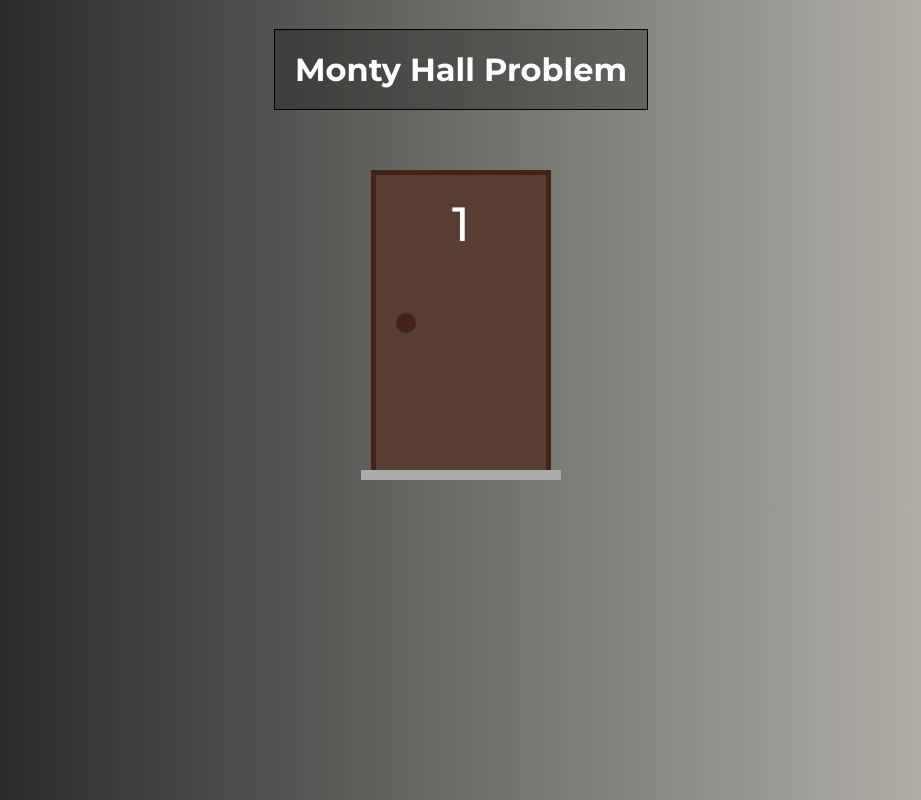
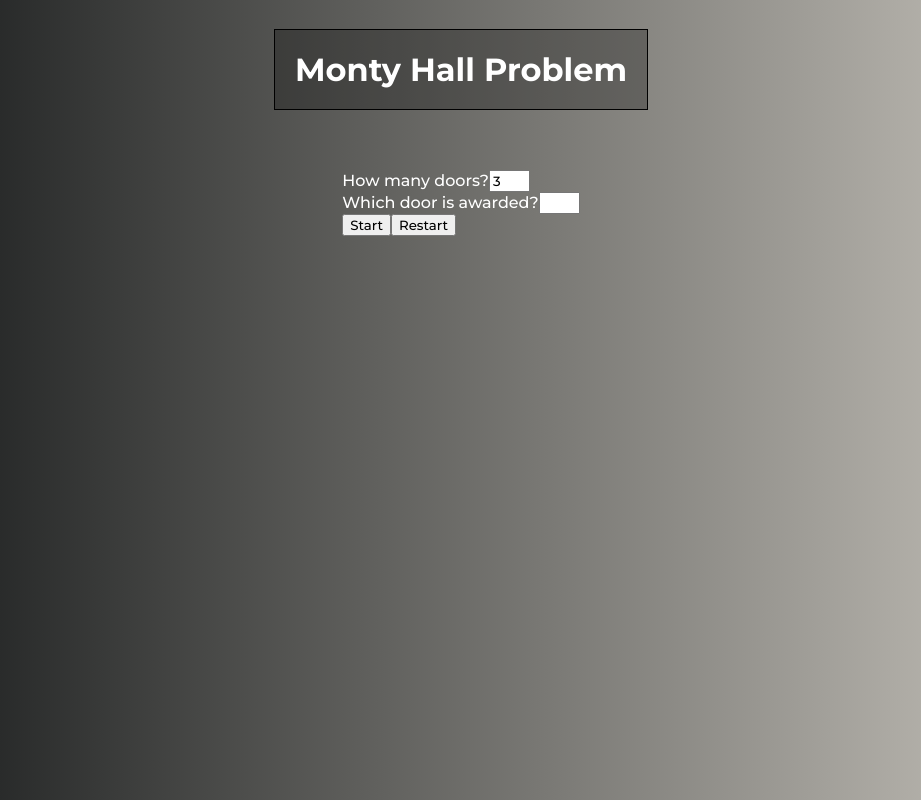
Before and after one commit to ecpieritz/monty-hall, a Vue app: page / in a window 1280 px wide. Shown: the whole page, without its empty margins (179-1100 px from the left). Built offline with nearby package versions, Linux system fonts and the light colour scheme.

Commit message:
Added initial form

```diff
--- a/src/App.vue
+++ b/src/App.vue
@@ -1,7 +1,18 @@
 <template>
   <div id="app">
     <h1>Monty Hall Problem</h1>
-    <Door number='1' :hasGift="false" />
+    <div class="form">
+      <div v-if="!started">
+        <label for="portsAmount">How many doors?</label>
+        <input type="text" id="portsAmount" size="3" v-model.number="portsAmount">
+      </div>
+      <div v-if="!started">
+        <label for="selectedPort">Which door is awarded?</label>
+        <input type="text" id="selectedPort" size="3" v-model.number="selectedPort">
+      </div>
+      <button v-if="!started" @click="started = true">Start</button>
+      <button v-if="!started" @click="started = false">Restart</button>
+    </div>
   </div>
 </template>
 
@@ -11,6 +22,13 @@ import Door from './components/Door.vue'
   export default {
     name: "App",
     components: {Door},
+    data(){
+      return{
+        started: false,
+        portsAmount: 3,
+        selectedPort: null
+      }
+    }
   };
 </script>
 
```
